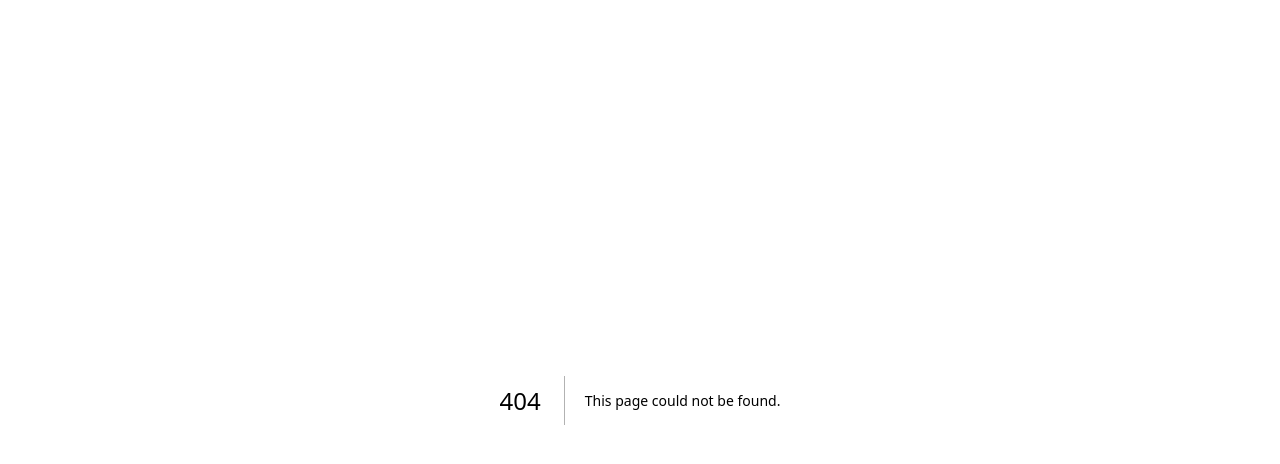
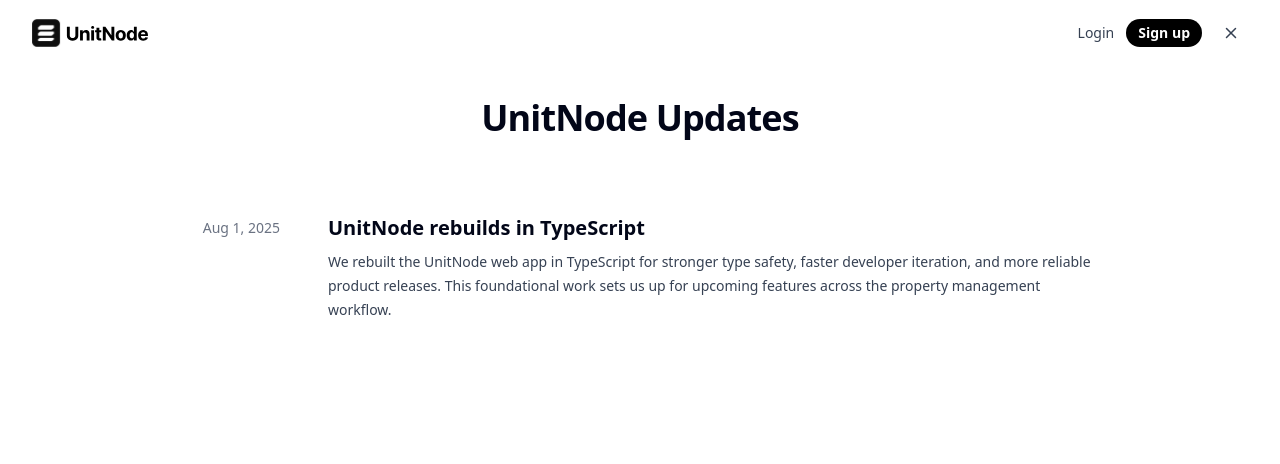
Before and after one commit to acstartup/unitnode.com, a Next.js app: page /updates in a window 1280 px wide. Before the commit this address had no page. Shown: the top 464 px of the page. Built offline with nearby package versions, Linux system fonts and the light colour scheme.

Commit message:
(feat): unitnode updates page

```diff
--- /dev/null
+++ b/src/app/updates/page.tsx
@@ -0,0 +1,56 @@
+import Link from "next/link";
+import Image from "next/image";
+import { Button } from "@/components/button";
+
+export default function UpdatesPage() {
+  return (
+    <div className="relative z-10 min-h-screen bg-white">
+      {/* Solid white background */}
+      <div className="fixed inset-0 bg-white z-0" />
+
+      {/* Plain header (no rounded rectangle) */}
+      <header className="relative z-10 w-full">
+        <div className="max-w-7xl mx-auto px-4 sm:px-6 lg:px-8 py-4 flex items-center justify-between">
+          <Link href="/" className="flex items-center gap-2" aria-label="UnitNode">
+            <Image src="/unitnode-full.svg" alt="UnitNode" width={130} height={28} className="h-7 w-auto" />
+          </Link>
+          <div className="flex items-center gap-3">
+            <Link href="#" className="text-sm text-gray-700 hover:text-black">Login</Link>
+            <Button variant="secondary" size="sm" className="py-1 px-3 font-extrabold text-sm">
+              Sign up
+            </Button>
+            <Link href="/" aria-label="Close and return to homepage" className="p-2 rounded-full hover:bg-gray-100">
+              <svg width="18" height="18" viewBox="0 0 24 24" fill="none" stroke="currentColor" strokeWidth="2" strokeLinecap="round" strokeLinejoin="round" className="text-gray-700">
+                <line x1="18" y1="6" x2="6" y2="18"></line>
+                <line x1="6" y1="6" x2="18" y2="18"></line>
+              </svg>
+            </Link>
+          </div>
+        </div>
+      </header>
+
+      <main className="relative z-10 max-w-5xl mx-auto px-4 sm:px-6 lg:px-8 pt-8 pb-24">
+        <h1 className="text-3xl sm:text-4xl font-bold tracking-tight text-center mb-10">
+          UnitNode Updates
+        </h1>
+
+        {/* Single update item */}
+        <section className="grid grid-cols-1 pt-8 sm:grid-cols-[120px_1fr] gap-6 sm:gap-12">
+          {/* Date */}
+          <div className="text-sm text-gray-500 sm:text-right pt-2">Aug 1, 2025</div>
+
+          {/* Content */}
+          <div>
+            {/* Title and excerpt */}
+            <h2 className="mt-1 text-xl font-semibold">UnitNode rebuilds in TypeScript</h2>
+            <p className="mt-2 text-sm leading-6 text-gray-700 max-w-3xl">
+              We rebuilt the UnitNode web app in TypeScript for stronger type safety, faster developer
+              iteration, and more reliable product releases. This foundational work sets us up for
+              upcoming features across the property management workflow.
+            </p>
+          </div>
+        </section>
+      </main>
+    </div>
+  );
+}
```
